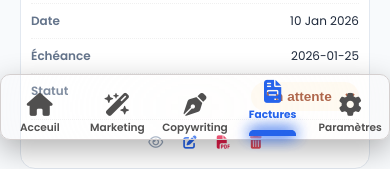
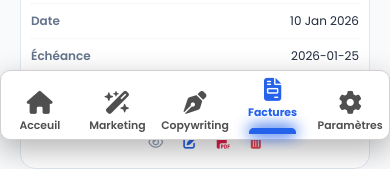
Before and after one commit to Carin5158/pichtfow, a Next.js app: page /factures in a window 390 px wide. Shown: the part 704-873 px from the top of the page. Built offline with nearby package versions, Linux system fonts and the light colour scheme; a web font is replaced by a local one.

Commit message:
mise à jour

```diff
--- a/src/app/dashboard.css
+++ b/src/app/dashboard.css
@@ -248,19 +248,20 @@ body {
     display: flex; justify-content: space-around; align-items: center;
     position: fixed; bottom: 0px; left: 50%; transform: translateX(-50%);
     width: 100%; max-width: 450px; background-color: transparent;
-    backdrop-filter: blur(100px);
+    /* backdrop-filter: blur(100px); */
     height: auto; border-radius: 10px; box-shadow: 0 10px 30px rgba(0, 0, 0, 0.3); z-index: 1000;
-    padding-top: 18px;
+    padding-top: 20px;
     margin-top: 20px;
-    padding-bottom: 3px;
+    padding-bottom: 5px;
     border: 1px solid #d4cfcf;
+    background-color: #fff;
   }
   .tab-item { margin-bottom: 0; display: flex; flex-direction: column; align-items: center; color: rgb(80, 79, 79); text-decoration: none; font-size: 1.5rem; gap: 4px; flex: 1; position: relative; font-weight: 600; }
   .tab-item.active { color: #2563eb; font-weight: bold;   bottom: 13px; }
   .tab-item.active::before { content: ' '; position: absolute; bottom: -13px;  width: 60%; height: 6px; background: #2563EB; border-radius: 5px 5px 0 0; box-shadow: 0 0 15px #2563eb, 0 0 15px #2563eb, 0 0 15px #2563eb inset;}
  .mobile-tab-bar span {
   /* display: none; */
-  font-size: .66rem;
+  font-size: .68rem;
  }
 
  .mobile-tab-bar i {
```
